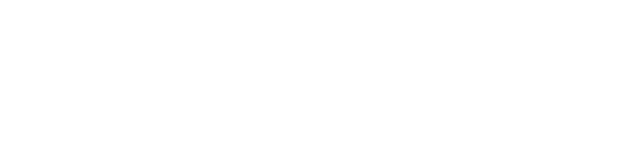
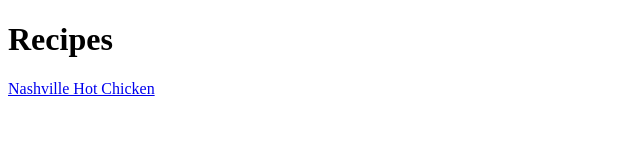
Before and after one commit to gbridges02/recipes, a plain HTML site: page index.html in a window 1280 px wide. Shown: the whole page, without its empty margins (0-640 px from the left). Drawn offline with Linux system fonts and the light colour scheme.

Commit message:
add link to nashville hot chicken

```diff
--- a/index.html
+++ b/index.html
@@ -7,6 +7,7 @@
     </head>
 
     <body>
-
+        <h1>Recipes</h1>
+        <a href="./recipes/nashville-hot-chicken.html">Nashville Hot Chicken</a>
     </body>
 </html>
```
Also changed, not shown: recipes/nashville-hot-chicken.html (+1 -1 lines).
